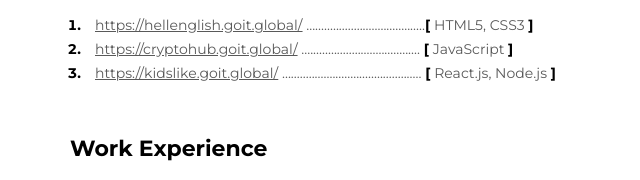
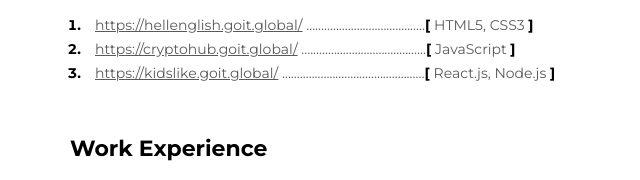
Before and after one commit to Artem-Semenov/My-first-Project, a plain HTML site: page index.html in a window 1280 px wide. Shown: the part 442-622 px from the top of the page, 430-1070 px from the left. Drawn offline with Linux system fonts and the light colour scheme.

Commit message:
Deleted spaces before technologies

```diff
--- a/index.html
+++ b/index.html
@@ -41,14 +41,14 @@
 							<span class = "project"><a href="https://cryptohub.goit.global/"
 								class ="project-link" >https://cryptohub.goit.global/</a
 							>
-							........................................ <span class = "project-bracket">[ </span>JavaScript <span class = "project-bracket">]</span></span>
+							..........................................<span class = "project-bracket">[ </span>JavaScript <span class = "project-bracket">]</span></span>
 
 						</li>
 						<li class = "project-item">
 							<span class = "project"><a href="https://kidslike.goit.global/"
 								class ="project-link">https://kidslike.goit.global/</a
 							>
-							............................................... <span class = "project-bracket">[ </span> React.js, Node.js <span class = "project-bracket">]</span></span>
+							................................................<span class = "project-bracket">[ </span> React.js, Node.js <span class = "project-bracket">]</span></span>
 
 						</li>
 					</ol>
```
